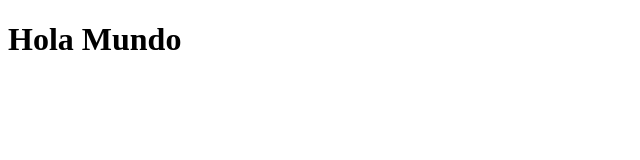
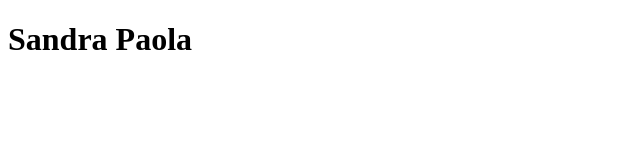
Before and after one commit to sandra-4B/rosita-fresita, a plain HTML site: page ejercicio-01/index.html in a window 1280 px wide. Shown: the whole page, without its empty margins (0-640 px from the left). Drawn offline with Linux system fonts and the light colour scheme.

Commit message:
hola ejercicio 1

```diff
--- a/ejercicio-01/index.html
+++ b/ejercicio-01/index.html
@@ -3,9 +3,9 @@
 <head>
     <meta charset="UTF-8">
     <meta name="viewport" content="width=device-width, initial-scale=1.0">
-    <title>Hola Mundo</title>
+    <title>Sandra Paola</title>
 </head>
 <body>
-    <h1>Hola Mundo</h1>
+    <h1>Sandra Paola</h1>
 </body>
 </html>
```
